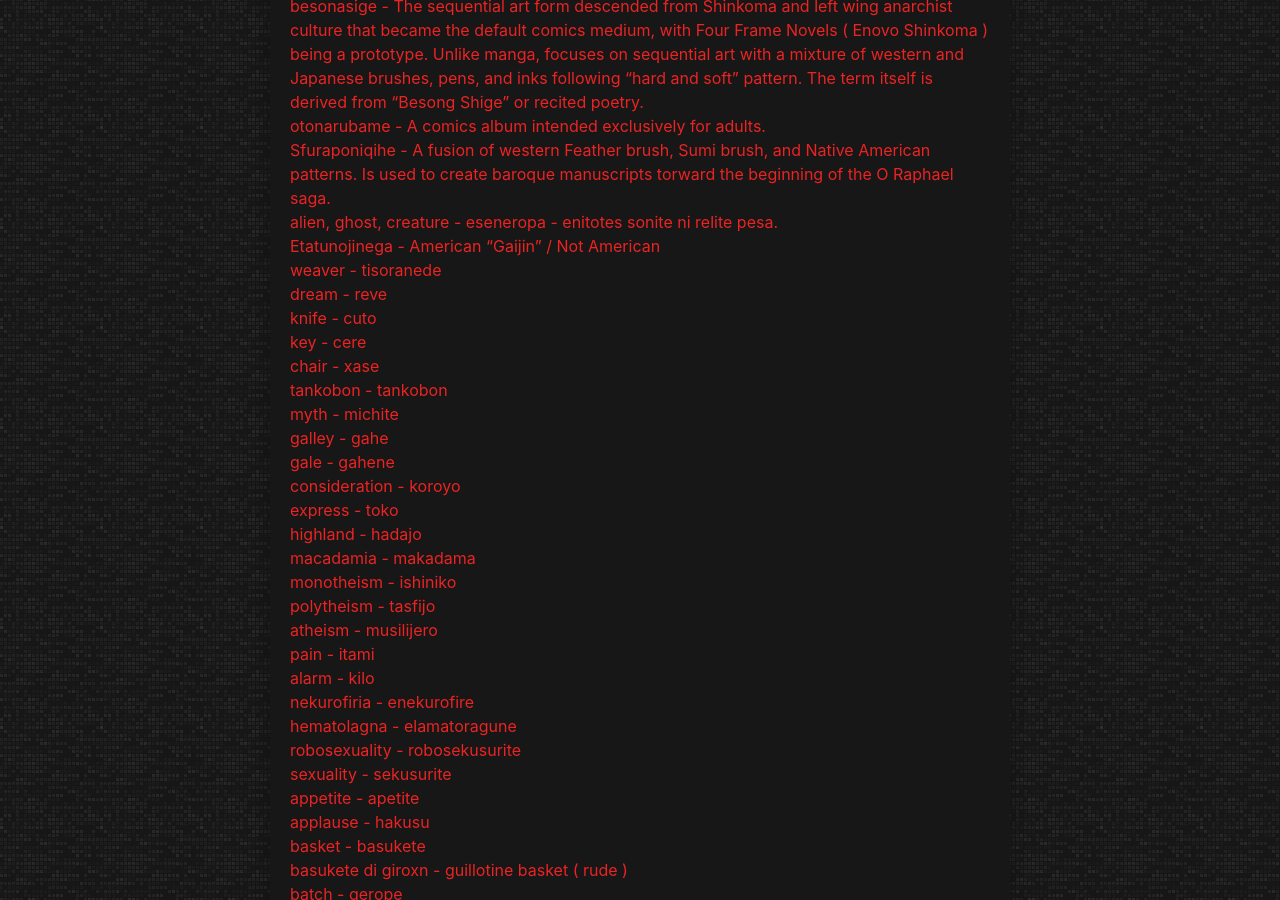
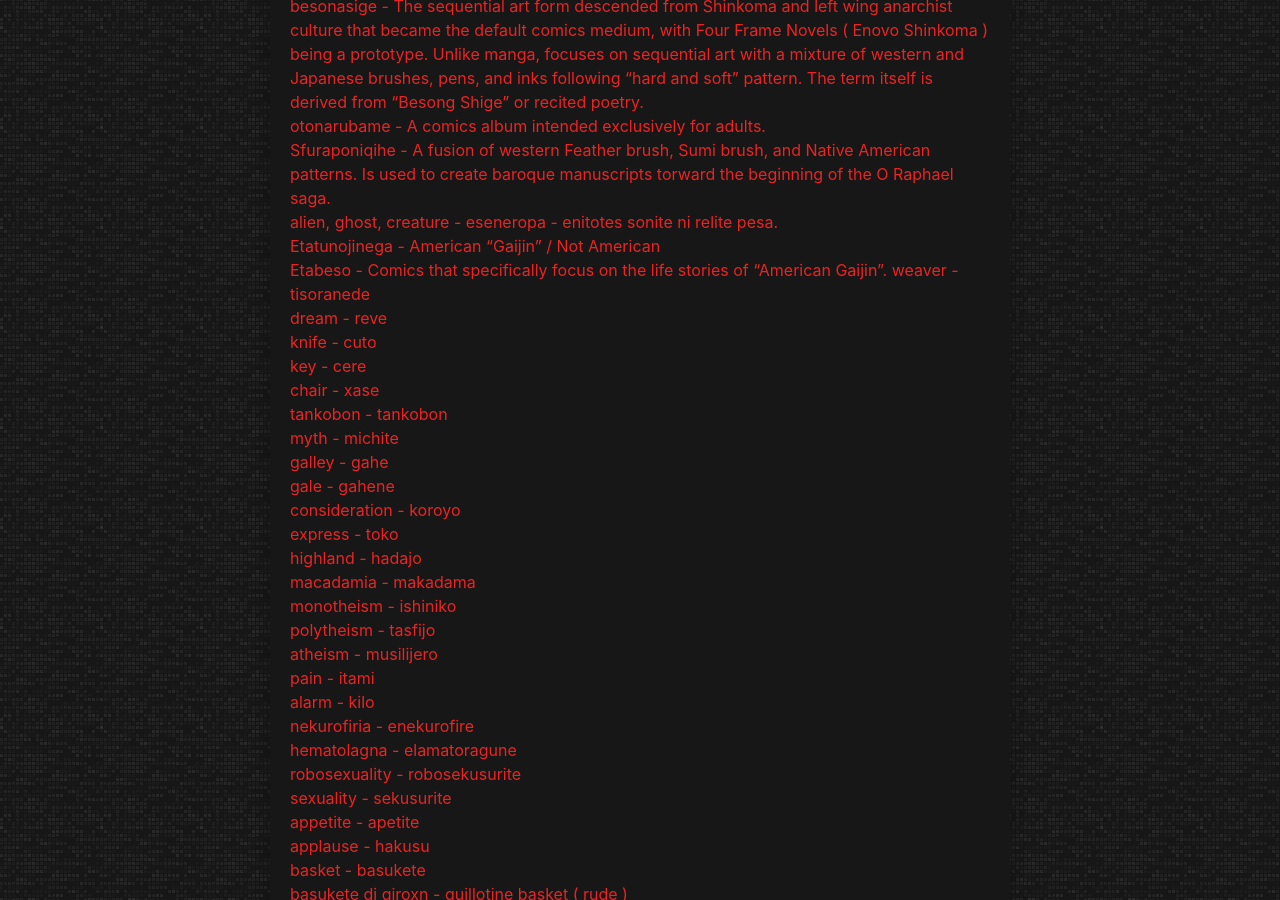
Before and after one commit to LWFlouisa/FraponicConlang, a Jekyll site: the page built from _posts/2021-09-01-nouns.md, in a window 1280 px wide and 900 px high, scrolled down 330 px. Built offline with Jekyll 4.4.1, drawn with Linux system fonts in a browser that asks for light colours.

Commit message:
Update 2021-09-01-nouns.md

```diff
--- a/_posts/2021-09-01-nouns.md
+++ b/_posts/2021-09-01-nouns.md
@@ -11,6 +11,7 @@ otonarubame - A comics album intended exclusively for adults.<br />
 Sfuraponiqihe - A fusion of western Feather brush, Sumi brush, and Native American patterns. Is used to create baroque manuscripts torward the beginning of the O Raphael saga.<br />
 alien, ghost, creature - eseneropa - enitotes sonite ni relite pesa.<br />
 Etatunojinega - American "Gaijin" / Not American<br />
+Etabeso - Comics that specifically focus on the life stories of "American Gaijin".
 weaver - tisoranede<br />
 dream - reve<br />
 knife - cuto<br />
```
